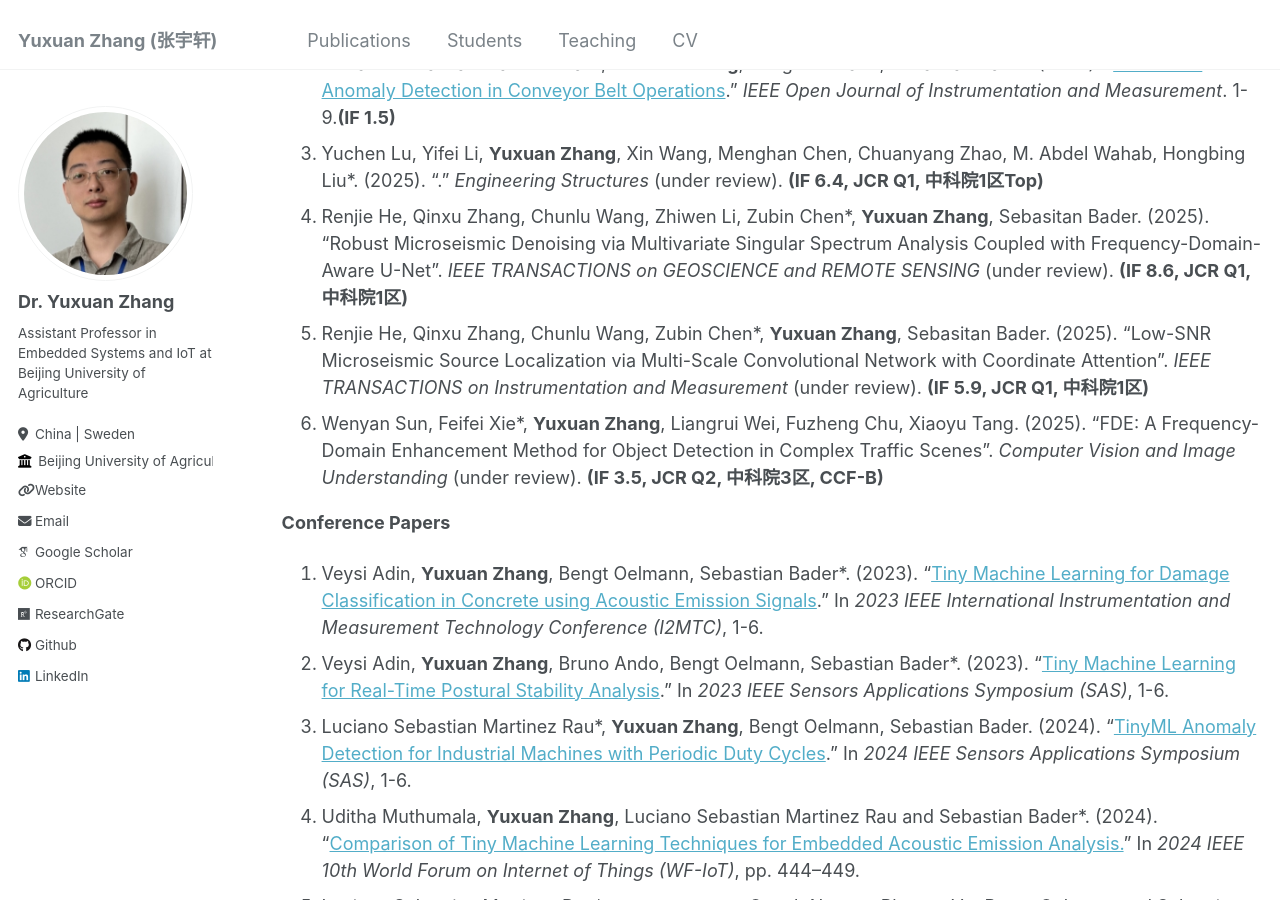
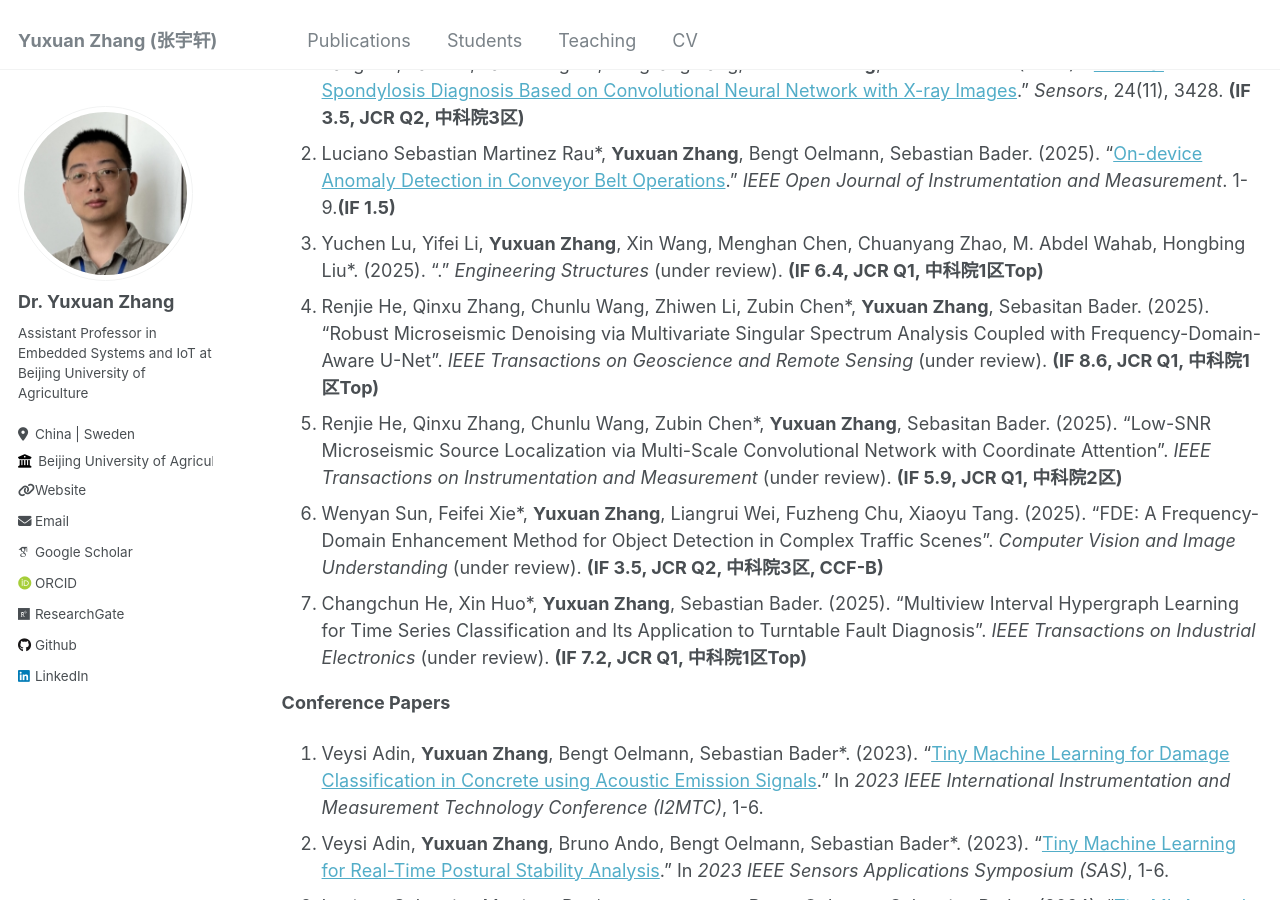
Before and after one commit to YuxuanZhang-96/YuxuanZhang-96.github.io, a Jekyll site: the page built from _pages/cv.md, in a window 1280 px wide and 900 px high, scrolled down 2284 px. Built offline with Jekyll 4.4.1, drawn with Linux system fonts in a browser that asks for light colours; some web fonts are replaced; some of the changed text lies outside the part shown.

Commit message:
Update cv.md

```diff
--- a/_pages/cv.md
+++ b/_pages/cv.md
@@ -46,6 +46,7 @@ __Journal Papers__
 8. __Yuxuan Zhang*__, Yuchen Lu, Luciano Sebastian Martinez-Rau, Quan Qiu*, Sebastian Bader. (2025). "Energy-Efficient Real-Time Weed Classification on MCUs using a Channel Attention CNN for Precision Agriculture".  _Measurement_ (under review). __(IF 5.6, JCR Q1, 中科院2区)__
 9. __Yuxuan Zhang__, Yuchen Lu*, Luciano Sebastian Martinez-Rau, Fanzheng Qiang, Quan Qiu*, Brendan O'Flynn, Sebastian Bader. (2025). "TinyML-Enabled IoT Edge Framework with Knowledge Distillation for Weed Classification".  _IEEE Internet of Things Journal_ (under review). __(IF 8.9, JCR Q1, 中科院2区Top)__
 10. Yuchen Lu, __Yuxuan Zhang*__, Sebastian Bader, Dun li, Yanfu Li. (2025). "Pipeline Posterior Scoring Module for Out-of-Distribution Detection via Attachable Uncertainty Quantification". _Reliability Engineering & System Safety_ (under review). __(IF 11.0, JCR Q1, 中科院1区Top)__
+11. Chaoyue Han, Shuo Kang, Lipengchegn Wan, Dongdong Du*, __Yuxuan Zhang*__, Yuchen Lu, Jun Wang. (2025). "actile Sensing-Based Measurement and Correlation Analysis for Peach Ripeness Assessment"_IEEE Transactions on Instrumentation and Measurement_ (under review). __(IF 5.9, JCR Q1, 中科院2区)__
 
 
 __Conference Papers__
@@ -60,9 +61,10 @@ __Journals__
 1. Yang Xie, Yali Nie, Jan Lundgren, Mingliang Yang, __Yuxuan Zhang__, Zhenbo Chen*. (2024). "[Cervical Spondylosis Diagnosis Based on Convolutional Neural Network with X-ray Images](https://www.mdpi.com/1424-8220/24/11/3428)." _Sensors_, 24(11), 3428. __(IF 3.5, JCR Q2, 中科院3区)__
 2. Luciano Sebastian Martinez Rau*, __Yuxuan Zhang__, Bengt Oelmann, Sebastian Bader. (2025). "[On-device Anomaly Detection in Conveyor Belt Operations](https://ieeexplore.ieee.org/abstract/document/11175363/)." _IEEE Open Journal of Instrumentation and Measurement_. 1-9.__(IF 1.5)__
 3. Yuchen Lu, Yifei Li, __Yuxuan Zhang__, Xin Wang, Menghan Chen, Chuanyang Zhao, M. Abdel Wahab, Hongbing Liu*. (2025). "." _Engineering Structures_ (under review). __(IF 6.4, JCR Q1, 中科院1区Top)__
-4. Renjie He, Qinxu Zhang, Chunlu Wang, Zhiwen Li, Zubin Chen*, __Yuxuan Zhang__, Sebasitan Bader. (2025). "Robust Microseismic Denoising via Multivariate Singular Spectrum Analysis Coupled with Frequency-Domain-Aware U-Net". _IEEE TRANSACTIONS on GEOSCIENCE and REMOTE SENSING_ (under review). __(IF 8.6, JCR Q1, 中科院1区)__
-5. Renjie He, Qinxu Zhang, Chunlu Wang, Zubin Chen*, __Yuxuan Zhang__, Sebasitan Bader. (2025). "Low-SNR Microseismic Source Localization via Multi-Scale Convolutional Network with Coordinate Attention". _IEEE TRANSACTIONS on Instrumentation and Measurement_ (under review). __(IF 5.9, JCR Q1, 中科院1区)__
+4. Renjie He, Qinxu Zhang, Chunlu Wang, Zhiwen Li, Zubin Chen*, __Yuxuan Zhang__, Sebasitan Bader. (2025). "Robust Microseismic Denoising via Multivariate Singular Spectrum Analysis Coupled with Frequency-Domain-Aware U-Net". _IEEE Transactions on Geoscience and Remote Sensing_ (under review). __(IF 8.6, JCR Q1, 中科院1区Top)__
+5. Renjie He, Qinxu Zhang, Chunlu Wang, Zubin Chen*, __Yuxuan Zhang__, Sebasitan Bader. (2025). "Low-SNR Microseismic Source Localization via Multi-Scale Convolutional Network with Coordinate Attention". _IEEE Transactions on Instrumentation and Measurement_ (under review). __(IF 5.9, JCR Q1, 中科院2区)__
 6. Wenyan Sun, Feifei Xie*, __Yuxuan Zhang__, Liangrui Wei, Fuzheng Chu, Xiaoyu Tang. (2025). "FDE: A Frequency-Domain Enhancement Method for Object Detection in Complex Traffic Scenes". _Computer Vision and Image Understanding_ (under review). __(IF 3.5, JCR Q2, 中科院3区, CCF-B)__
+7. Changchun He, Xin Huo*, __Yuxuan Zhang__, Sebastian Bader. (2025). "Multiview Interval Hypergraph Learning for Time Series Classification and Its Application to Turntable Fault Diagnosis". _IEEE Transactions on Industrial Electronics_ (under review). __(IF 7.2, JCR Q1, 中科院1区Top)__
 
 __Conference Papers__
 1. Veysi Adin, __Yuxuan Zhang__, Bengt Oelmann, Sebastian Bader*. (2023). "[Tiny Machine Learning for Damage Classification in Concrete using Acoustic Emission Signals](https://ieeexplore.ieee.org/document/10175972)." In _2023 IEEE International Instrumentation and Measurement Technology Conference (I2MTC)_, 1-6.
```
Also changed, not shown: other parts of _pages/cv.md (+1 -1 lines).
